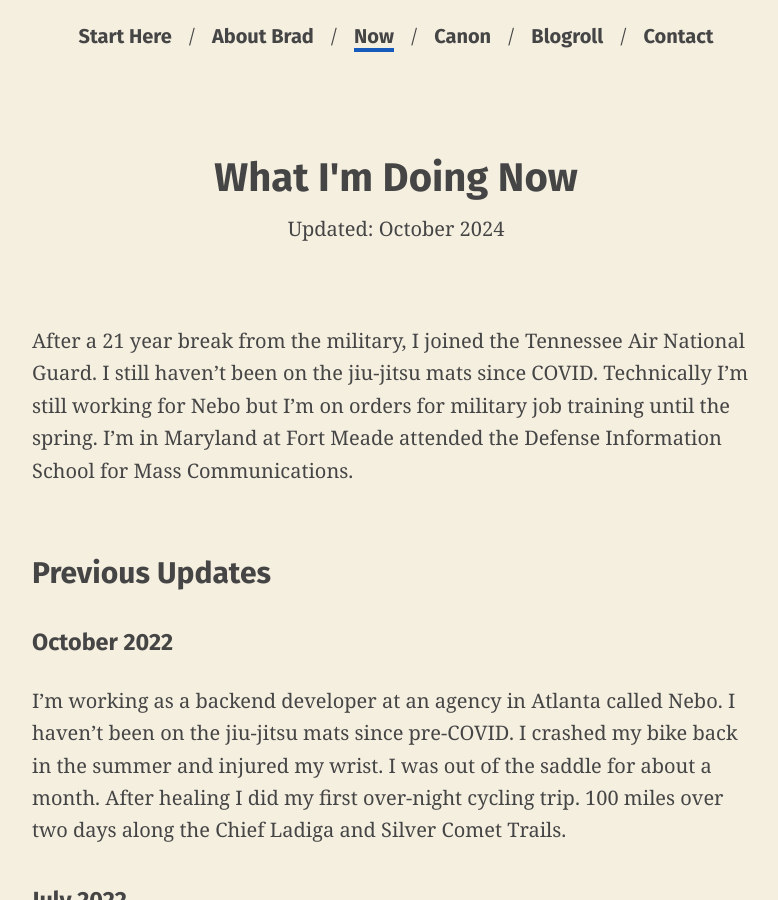
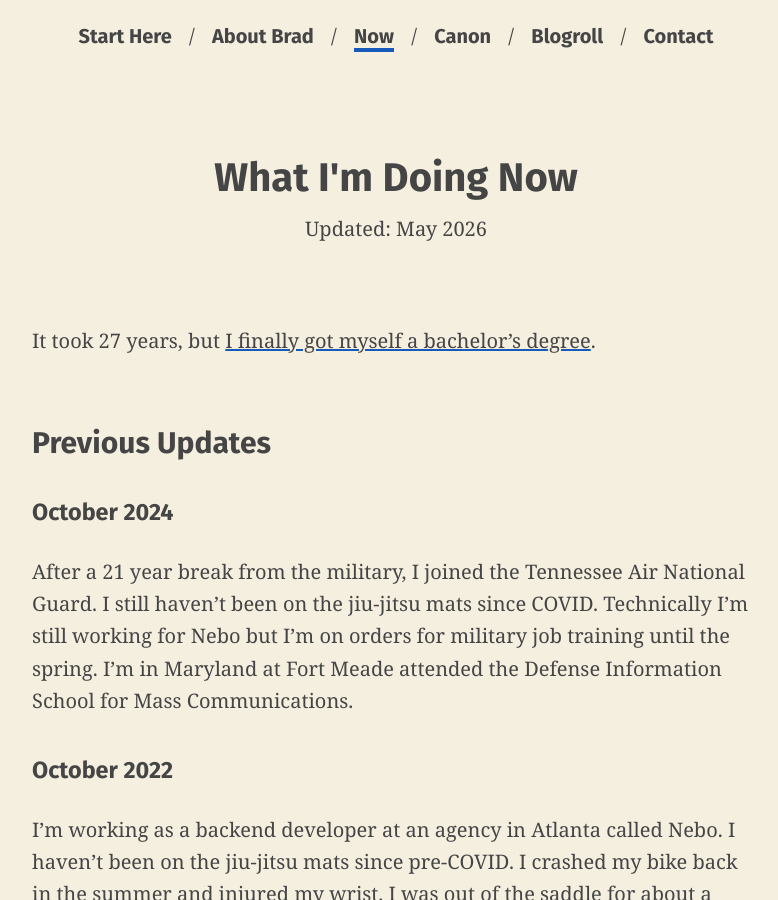
Before and after one commit to bradonomics/bradonomics.com, a Jekyll site: the page built from _pages/now.md, in a window 1280 px wide and 900 px high. Shown: the whole window, without its empty margins (244-1022 px from the left). Built offline with Jekyll 4.4.1, drawn with Linux system fonts in a browser that asks for light colours.

Commit message:
Update /now page

```diff
--- a/_pages/now.md
+++ b/_pages/now.md
@@ -2,12 +2,16 @@
 title: What I'm Doing Now
 description:
 permalink: /now/
-last_modified: 2024-10-22
+last_modified: 2026-05-01
 ---
 
-After a 21 year break from the military, I joined the Tennessee Air National Guard. I still haven't been on the jiu-jitsu mats since COVID. Technically I'm still working for Nebo but I'm on orders for military job training until the spring. I'm in Maryland at Fort Meade attended the Defense Information School for Mass Communications.
+It took 27 years, but [I finally got myself a bachelor's degree](/ba-in-27-years/).
 
 ## Previous Updates
+
+### {{ '2024-10-22' | date: "%B %Y" }}
+
+After a 21 year break from the military, I joined the Tennessee Air National Guard. I still haven't been on the jiu-jitsu mats since COVID. Technically I'm still working for Nebo but I'm on orders for military job training until the spring. I'm in Maryland at Fort Meade attended the Defense Information School for Mass Communications.
 
 ### {{ '2022-10-01' | date: "%B %Y" }}
 
```
